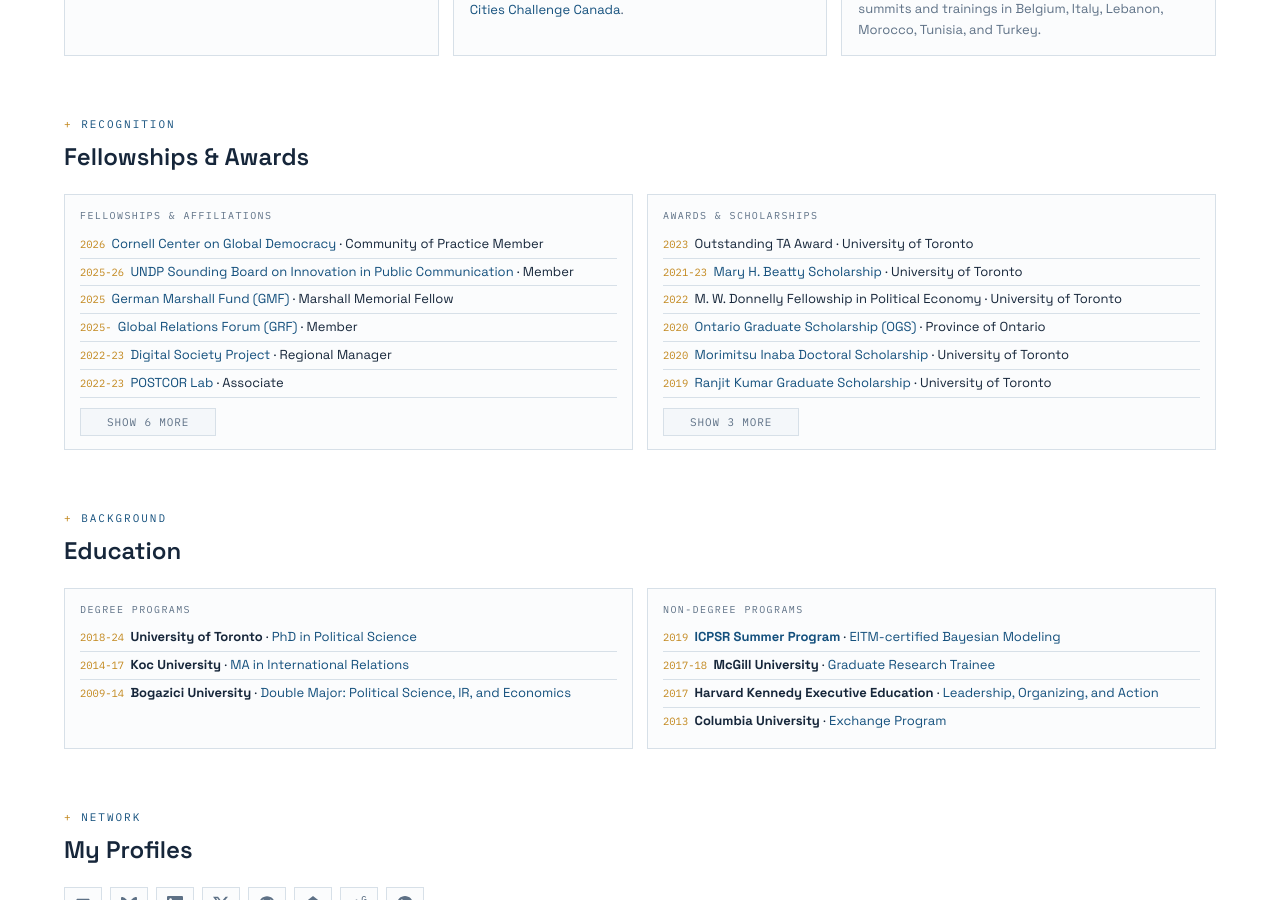
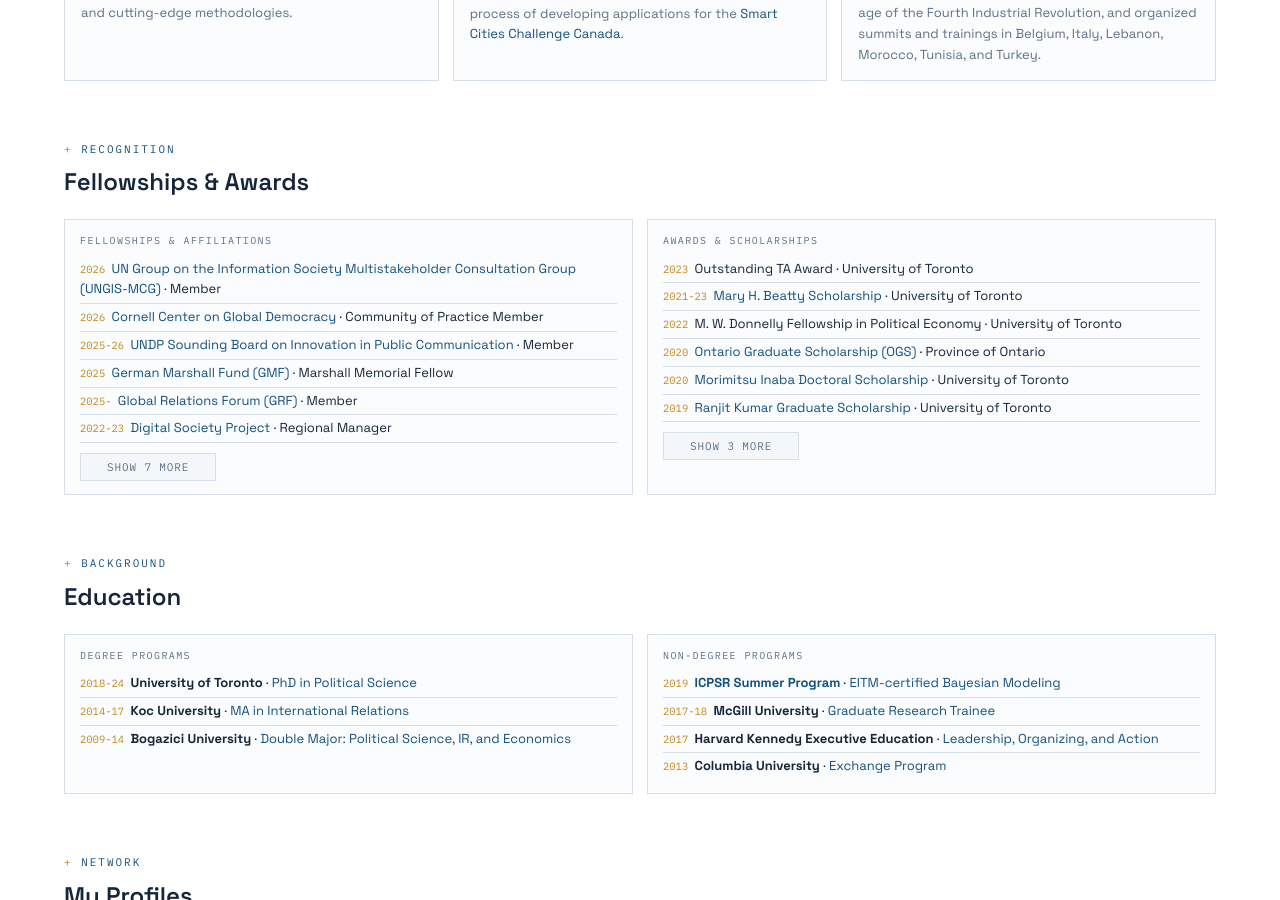
Before and after one commit to semuhi/semuhi.github.io, a Jekyll site: the page built from about.md, in a window 1280 px wide and 900 px high, scrolled down 1462 px. Built offline with Jekyll 4.4.1, drawn with Linux system fonts in a browser that asks for light colours; some of the changed text lies outside the part shown.

Commit message:
about: add UNGIS-MCG membership to bio and affiliations
- Bio: member of the United Nations Group on the Information Society
  Multistakeholder Consultation Group (UNGIS-MCG), linked to the ITU page.
- Fellowships & Affiliations: 2026, UNGIS-MCG, Member.

Co-Authored-By: Claude Opus 5.5 <noreply@anthropic.com>

```diff
--- a/_data/about.yml
+++ b/_data/about.yml
@@ -13,7 +13,9 @@ bio:
     <a href="https://tspace.library.utoronto.ca/handle/1807/140563">PhD in
     Political Science</a> at <a href="https://politics.utoronto.ca/">the University of
     Toronto</a>. I’m a <a href="https://www.gmfus.org/marshall-memorial-fellowship">German
-    Marshall Fund Marshall Memorial Fellow (MMF) (2025)</a>.
+    Marshall Fund Marshall Memorial Fellow (MMF) (2025)</a> and a member of the
+    <a href="https://www.itu.int/net4/wsis/ungis/Home/MCG">United Nations Group on the
+    Information Society Multistakeholder Consultation Group (UNGIS-MCG)</a>.
   - >-
     At IDOS, I offer policy advice to German and international stakeholders on
     countering digital authoritarian propaganda, based on insights from my experimental
@@ -129,6 +131,10 @@ launched:
 recognition:
   - group: "Fellowships & Affiliations"
     entries:
+      - when: "2026"
+        what: "UN Group on the Information Society Multistakeholder Consultation Group (UNGIS-MCG)"
+        role: "Member"
+        url: "https://www.itu.int/net4/wsis/ungis/Home/MCG"
       - when: "2026"
         what: "Cornell Center on Global Democracy"
         role: "Community of Practice Member"
```
Also changed, not shown: _design/preview/about.html (+2 -2 lines).
